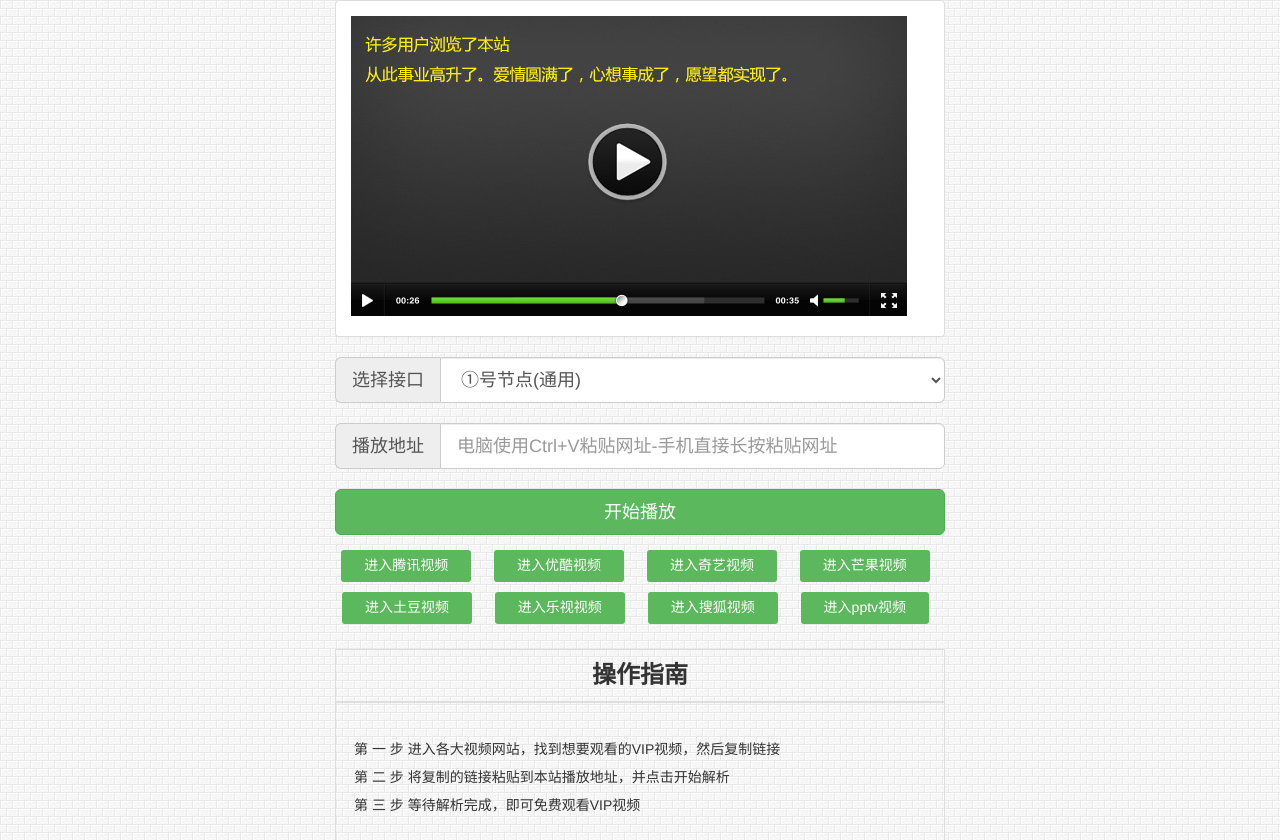
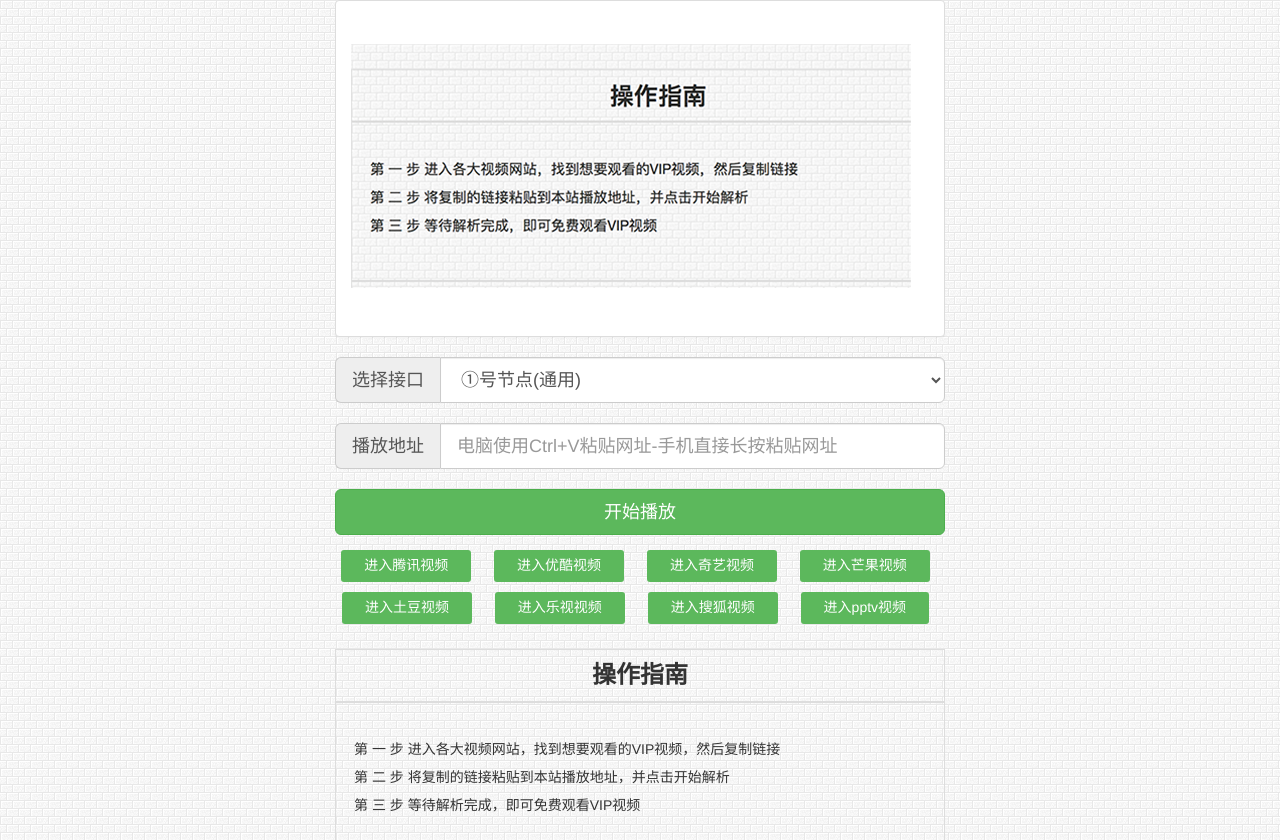
Before and after one commit to chenleirr/vip_video, a plain HTML site: page index.html in a window 1280 px wide. Shown: the top 840 px of the page. Drawn offline with Linux system fonts and the light colour scheme.

Commit message:
修改背景图片

```diff
--- a/index.html
+++ b/index.html
@@ -16,7 +16,7 @@
     <div class="panel panel-default">
      <div id="kj" class="panel-body">
     <A name=top></A>
-      <iframe src="1.jpg" id="player" width="100%" height="300px" allowtransparency="true" frameborder="0" scrolling="no"></iframe>
+      <iframe src="2.png" id="player" width="100%" height="300px" allowtransparency="true" frameborder="0" scrolling="no"></iframe>
      </div>
     </div>
    </div><div class="col-md-14 column">
```
Also changed, not shown: 2.png (added).
